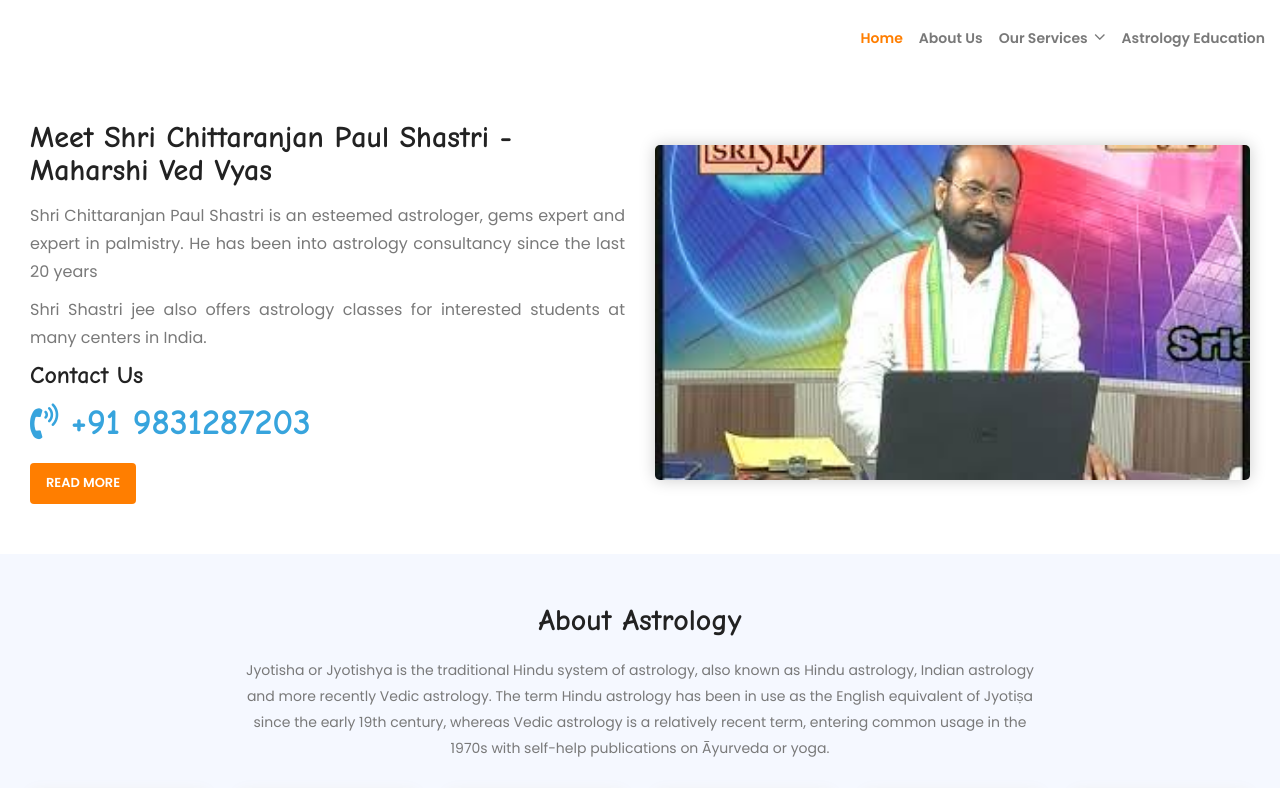
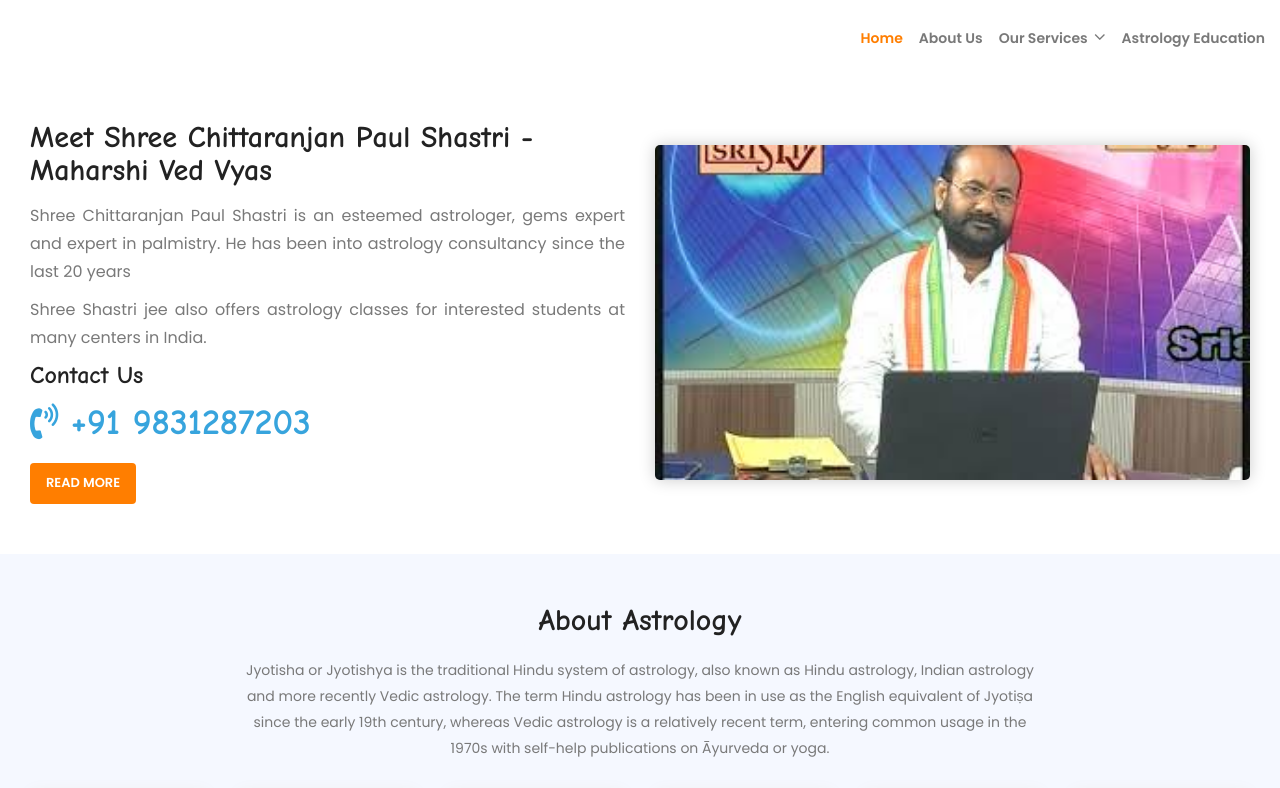
Before and after one commit to Vidyapeeth/Shrinagar, a plain HTML site: page index.html in a window 1280 px wide. Shown: the top 788 px of the page. Drawn offline with Linux system fonts and the light colour scheme.

Commit message:
Changed Shri to Shree

```diff
--- a/index.html
+++ b/index.html
@@ -282,9 +282,9 @@
 			<div class="row">
 				<div class="col-sm-6">
 					<div class="about_text wow slideInLeft">
-						<h2>Meet Shri Chittaranjan Paul Shastri - Maharshi Ved Vyas</h2>
-						<p>Shri Chittaranjan Paul Shastri is an esteemed astrologer, gems expert and expert in palmistry. He has been into astrology consultancy since the last 20 years </p>
-						<p>Shri Shastri jee also offers astrology classes for interested students at many centers in India.</p>
+						<h2>Meet Shree Chittaranjan Paul Shastri - Maharshi Ved Vyas</h2>
+						<p>Shree Chittaranjan Paul Shastri is an esteemed astrologer, gems expert and expert in palmistry. He has been into astrology consultancy since the last 20 years </p>
+						<p>Shree Shastri jee also offers astrology classes for interested students at many centers in India.</p>
 
 						<h3>Contact Us</h3>
 						<h2 class="about_contact"><i class="fa fa-volume-control-phone"></i> +91 9831287203</h2>
```
